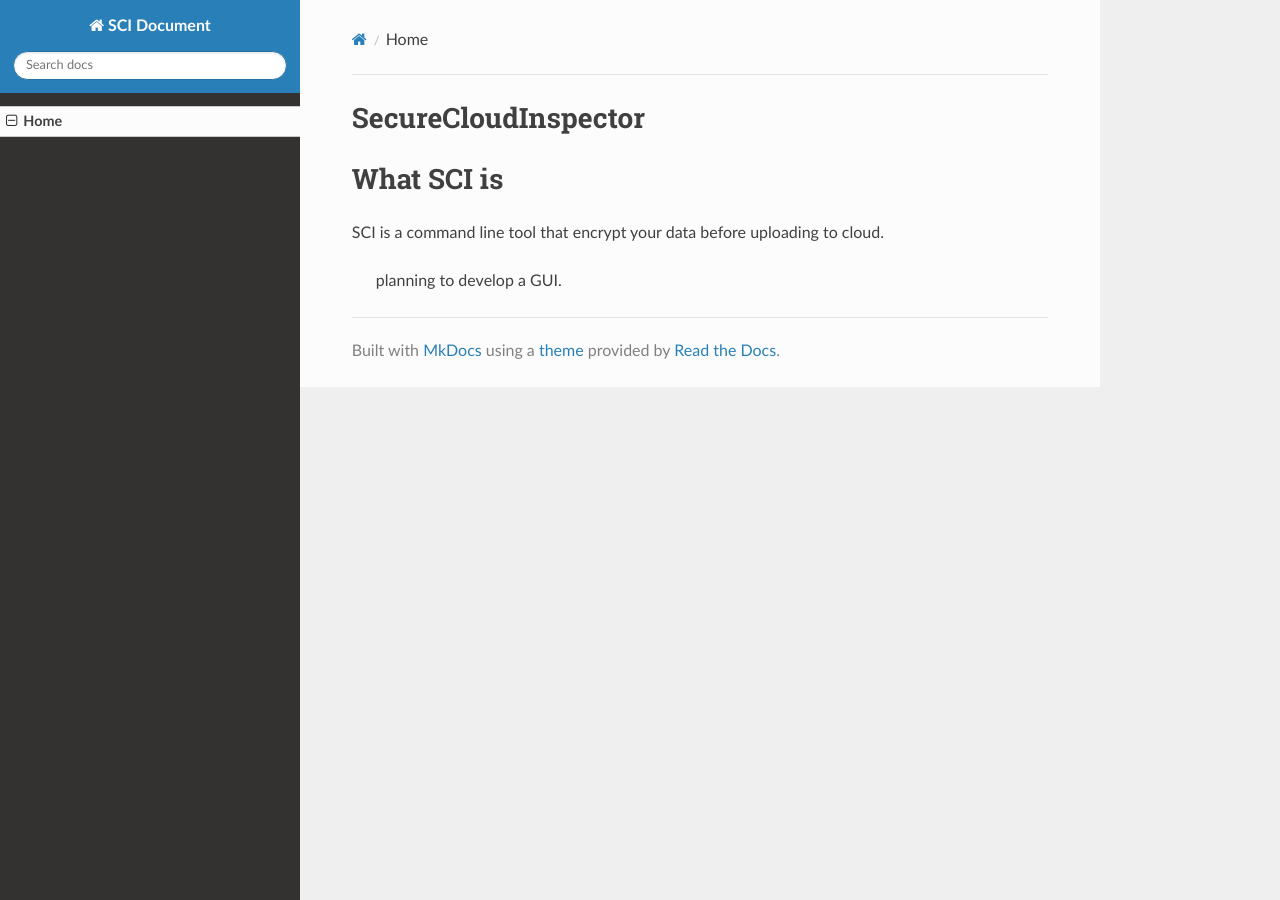
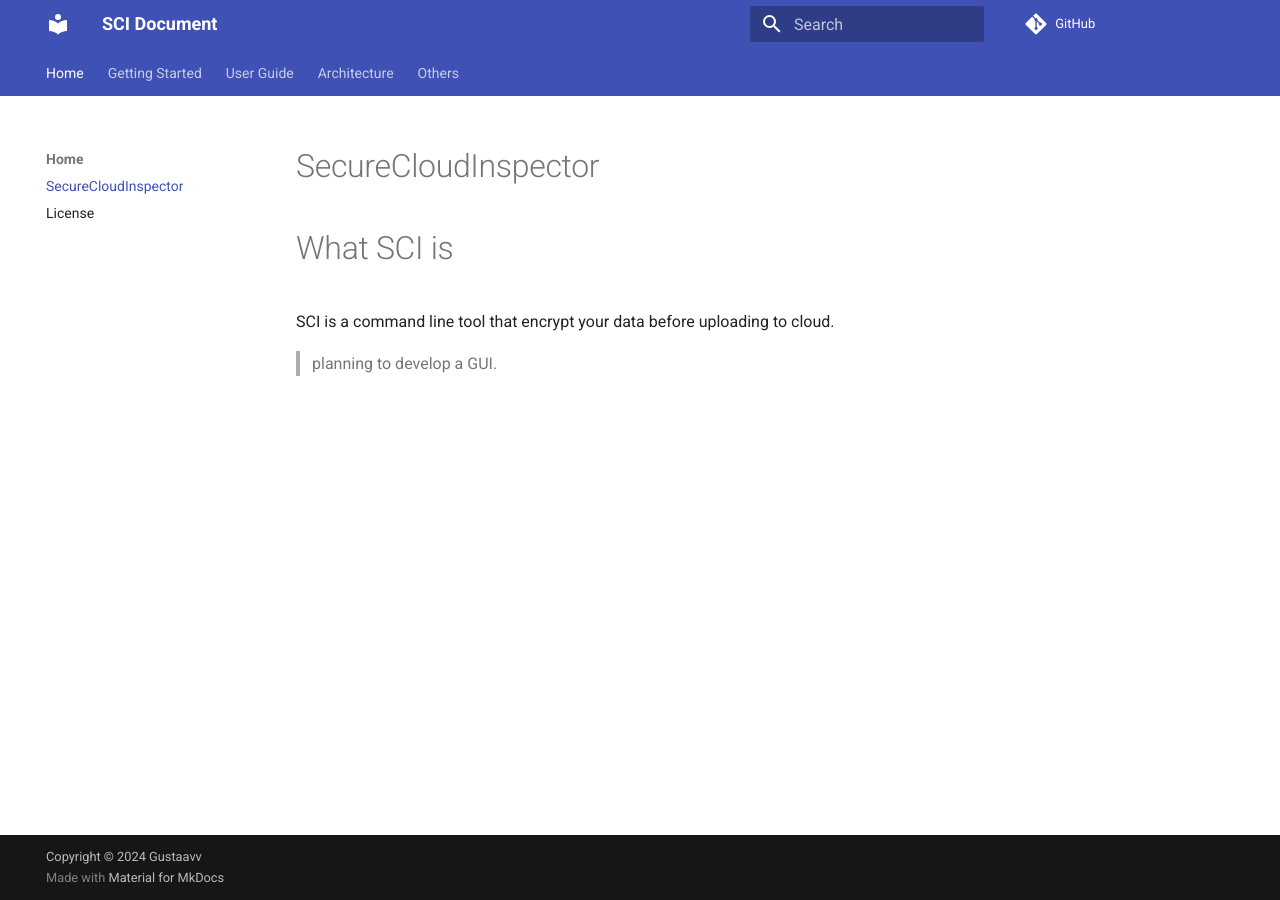
Before and after one commit to gustaavv/SecureCloudInspector, an MkDocs documentation site: the page built from docs/index.md, in a window 1280 px wide. Built offline with MkDocs 1.6.1 and Material for MkDocs 9.7.7, drawn with Linux system fonts in a browser that asks for light colours; nearby versions of some CDN libraries; comment, search, counter and statistics services are not loaded.

Commit message:
init doc layout

```diff
--- a/mkdocs.yml
+++ b/mkdocs.yml
@@ -1,6 +1,37 @@
 site_name: SCI Document
+site_url: https://gustaavv.github.io/SecureCloudInspector
+repo_url: https://github.com/gustaavv/SecureCloudInspector
+site_author: Gustaavv
+copyright: Copyright © 2024 Gustaavv
 
 nav:
-  - Home: index.md
+  - Home:
+      - index.md
+      - License: license.md
+  - Getting Started:
+      - gettingStarted/gettingStarted.md
+  - User Guide:
+      - Desktop: userGuide/desktop.md
+      - Cli: userGuide/cli.md
+      - Config Location: userGuide/configLocation.md
+  - Architecture:
+      - Encrypt Scheme: architecture/encryptScheme.md
+      - Developer Guide: architecture/developerGuide.md
+  - Others:
+      - others/others.md
 
-theme: readthedocs
+theme:
+  name: material
+  color_mode: auto
+  user_color_mode_toggle: true
+  font:
+    code: JetBrains Mono
+  features:
+    - navigation.instant
+    - navigation.instant.progress
+    - navigation.tracking
+    - navigation.tabs
+    - navigation.top
+    - search.suggest
+    - search.highlight
+    - search.share
```
Also changed, not shown: docs/architecture/developerGuide.md (added, +1 -0 lines), docs/gettingStarted/gettingStarted.md (added, +1 -0 lines), docs/license.md (added, +1 -0 lines), docs/userGuide/cli.md (added, +1 -0 lines), docs/userGuide/configLocation.md (added, +1 -0 lines), docs/userGuide/desktop.md (added, +1 -0 lines), docs/architecture/encryptScheme.md (added), docs/others/others.md (added).
